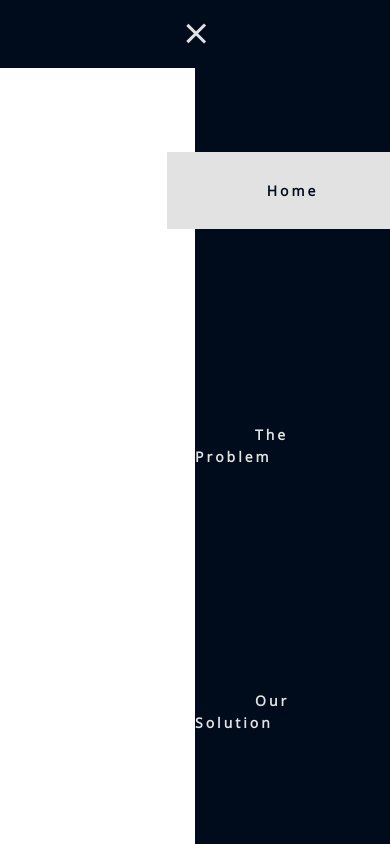
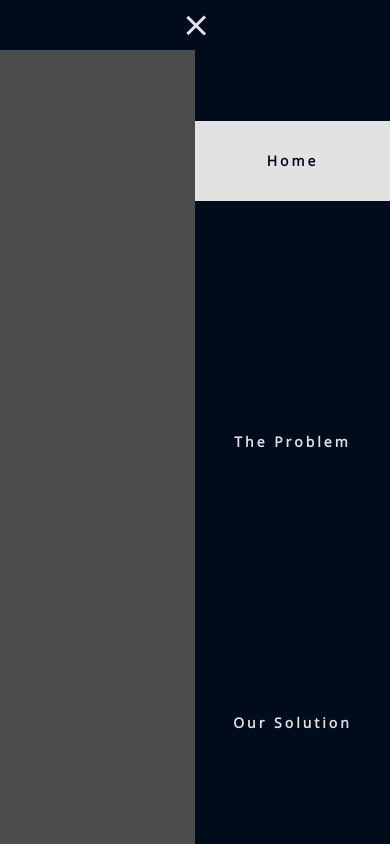
Before and after one commit to alex-oh205/website-template, a plain HTML site: page index.html in a window 390 px wide. Both pictures are taken after a click on the element 195 px from the left and 33 px from the top of the page. Drawn offline with nearby package versions, Linux system fonts and the light colour scheme.

Commit message:
bug fixes and cleaning up

```diff
--- a/index.html
+++ b/index.html
@@ -27,6 +27,7 @@
                 <div class="line3"></div>
             </div>
         </nav>
+        <div class="dark-cover"></div>
         <script src="scripts/app.js"></script>
     </body>
 </html>
--- a/scripts/app.js
+++ b/scripts/app.js
@@ -3,10 +3,14 @@ const navSlide = () => {
     const burger = document.querySelector('.burger');
     const nav = document.querySelector('.nav-links');
     const navLinks = document.querySelectorAll('.nav-links li');
+    const cover = document.querySelector('.dark-cover');
 
     burger.addEventListener('click', () => {
         //Toggle Nav
         nav.classList.toggle('nav-active');
+
+        //Toggle Cover
+        cover.classList.toggle('cover-active');
 
         //Animate Links
         navLinks.forEach((link, index) => {
--- a/style.css
+++ b/style.css
@@ -7,7 +7,7 @@ nav {
     display: flex;
     justify-content: space-around;
     align-items: center;
-    min-height: 8vh;
+    height: 50px;
     background-color: #000b1c;
     font-family: 'Open Sans', sans-serif;
 }
@@ -25,7 +25,7 @@ nav {
     letter-spacing: 3px;
     font-weight: bold;
     font-size: 14px;
-    padding: 29px 24px;
+    padding: 16px 24px;
 }
 .burger {
     display: none;
@@ -38,9 +38,23 @@ nav {
     margin: 5px;
     transition: all 0.3s ease;
 }
+.nav-links a:hover {
+    background-color: rgb(255, 255, 255);
+    color: #000b1c;
+}
 .nav-links a.active {
     color: #000b1c;
     background-color: rgb(226, 226, 226);
+}
+.dark-cover {
+    display: none;
+    position: absolute;
+    left: 0;
+    top: 0;
+    height: 100vh;
+    width: 100vw;
+    z-index: 9998;
+    background-color: rgba(0, 0, 0, 0.7);
 }
 @media screen and (max-width:1250px) {
     .nav-links {
@@ -64,8 +78,8 @@ nav {
     .nav-links {
         position: absolute;
         right: 0px;
-        height: 92vh;
-        top: 8vh;
+        height: 100vh;
+        top: 20px;
         margin: 0px;
         padding: 0px;
         background-color: #000b1c;
@@ -78,86 +92,29 @@ nav {
     }
     .nav-links li {
         opacity: 0;
+        display: block;
+        width: 100%;
     }
     .nav-links a {
+        display: inline-block;
+        padding: 0;
+        width: 100%;
+        height: 80px;
         text-align: center;
-        display: inline;
-    }
-    .nav-links #home {
-        padding: 29px 160px;
+        line-height: 80px;
     }
     .nav-links a.problem-solution {
-        padding: 29px 130px;
+        white-space: nowrap;
     }
     .burger {
         display: block;
     }
 }
-@media screen and (max-width: 760px) {
-    .nav-links a.problem-solution {
-        padding: 29px 120px;
-    }
-}
-@media screen and (max-width: 730px) {
-    .nav-links #home {
-        padding: 29px 150px;
-    }
-    .nav-links a.problem-solution {
-        padding: 29px 110px;
-    }
-}
-@media screen and (max-width: 704px) {
-    .nav-links #home {
-        padding: 29px 140px;
-    }
-    .nav-links a.problem-solution {
-        padding: 29px 100px;
-    }
-}
-@media screen and (max-width: 640px) {
-    .nav-links #home {
-        padding: 29px 130px;
-    }
-    .nav-links a.problem-solution {
-        padding: 29px 90px;
-    }
-}
-@media screen and (max-width: 600px) {
-    .nav-links #home {
-        padding: 29px 120px;
-    }
-    .nav-links a.problem-solution {
-        padding: 29px 80px;
-    }
-}
-@media screen and (max-width: 560px) {
-    .nav-links #home {
-        padding: 29px 110px;
-    }
-    .nav-links a.problem-solution {
-        padding: 29px 65px;
-    }
-}
-@media screen and (max-width: 512px) {
-    .nav-links #home {
-        padding: 29px 100px;
-    }
-    .nav-links a.problem-solution {
-        padding: 29px 60px;
-    }
-}
-@media screen and (max-height:768px) and (min-width: 768.1px) {
-    .nav-links a {
-        padding: 20px 24px;
-    }
-}
-@media screen and (max-height:512px) and (min-width: 768.1px) {
-    .nav-links a {
-        padding: 18px 24px;
-    }
-}
 .nav-active{
     transform: translateX(0%);
+}
+.cover-active {
+  display: block;
 }
 @keyframes navLinkFade {
     from {
```
Also changed, not shown: problem.html (+1 -0 lines), solution.html (+1 -0 lines).
